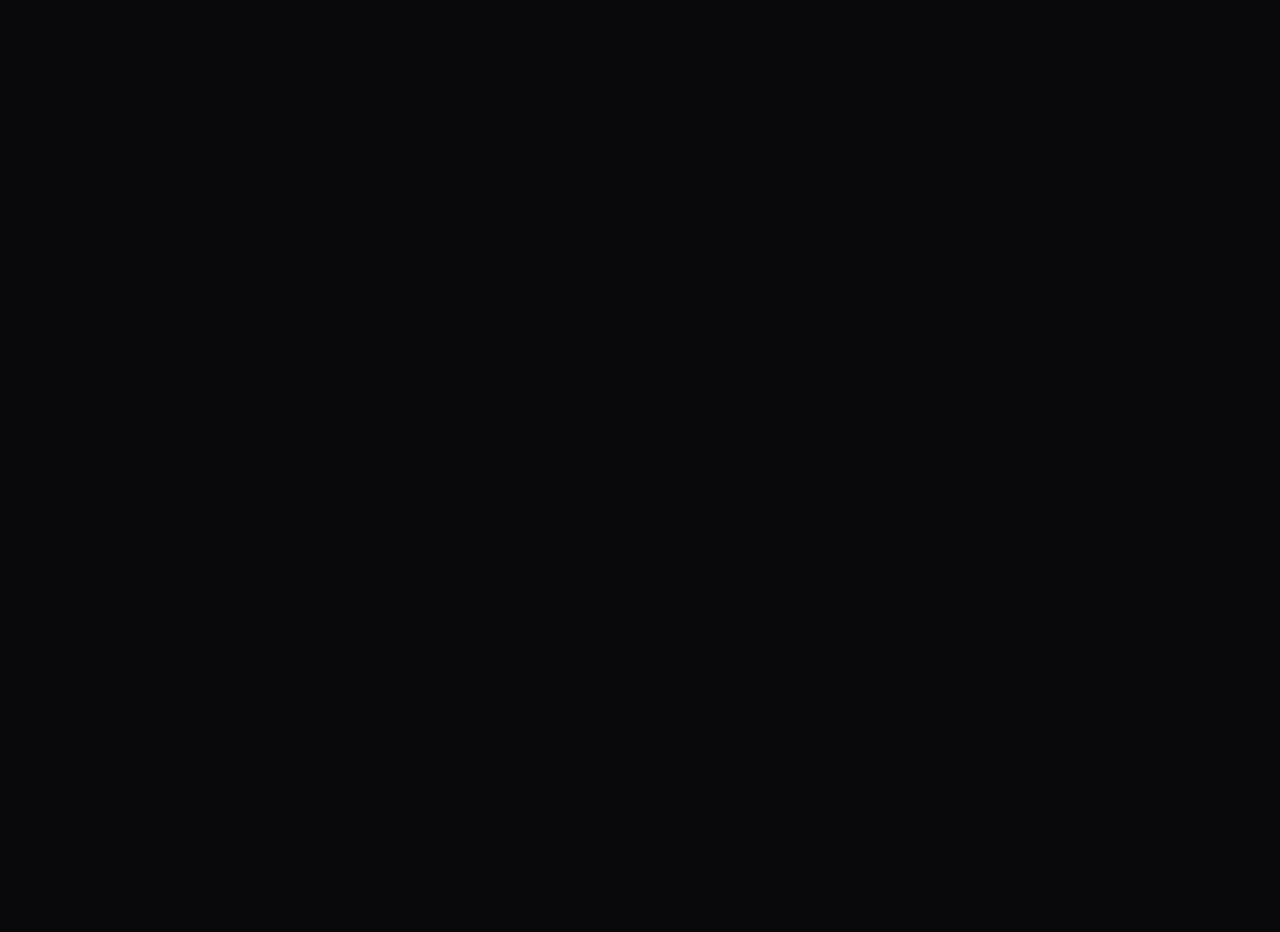
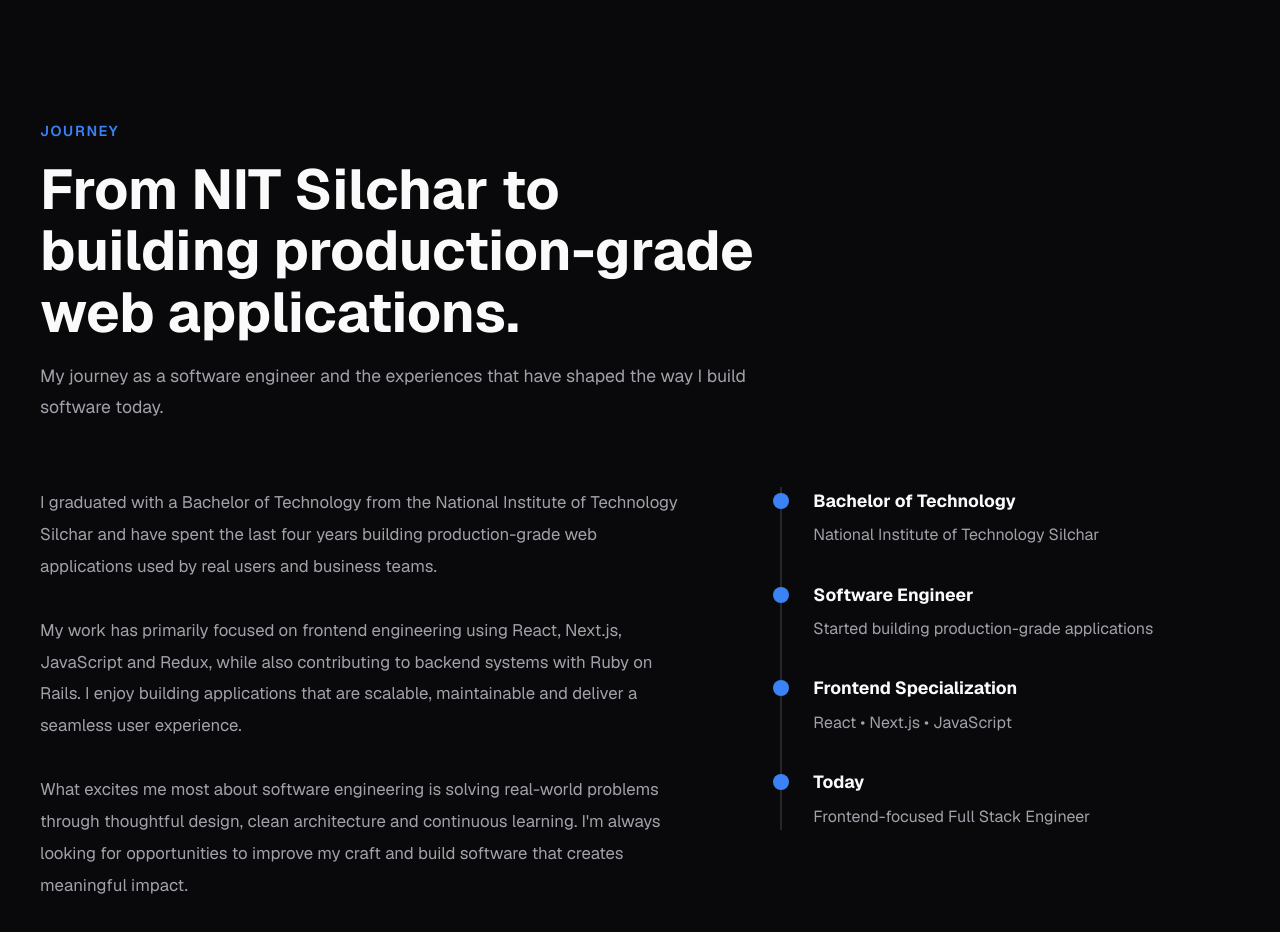
Before and after one commit to derek2706/sahil-portfolio, a Next.js app: page / in a window 1280 px wide. Shown: the part 820-1752 px from the top of the page. Before the commit the page ends 820 px from the top, so only its background shows below. Built offline with nearby package versions, Linux system fonts and the light colour scheme.

Commit message:
added About

```diff
--- a/app/page.js
+++ b/app/page.js
@@ -1,5 +1,6 @@
 import Navbar from "@/components/layout/navbar";
 import Hero from "@/components/sections/hero";
+import Journey from "@/components/sections/journey";
 
 export default function Home() {
   return (
@@ -8,6 +9,7 @@ export default function Home() {
 
       <main>
         <Hero />
+        <Journey />
       </main>
     </>
   );
--- /dev/null
+++ b/components/sections/journey/index.js
@@ -0,0 +1,50 @@
+import Container from "@/components/ui/container";
+import Section from "@/components/ui/section";
+import SectionHeading from "@/components/ui/section_heading";
+import Timeline from "@/components/ui/timeline";
+
+import { CAREER_JOURNEY } from "@/constants/journey";
+
+import styles from "./styles.module.css";
+
+export default function Journey() {
+  return (
+    <Section id="about">
+      <Container>
+        <SectionHeading
+          overline="Journey"
+          title="From NIT Silchar to building production-grade web applications."
+          description="My journey as a software engineer and the experiences that have shaped the way I build software today."
+        />
+
+        <div className={styles.about}>
+          <div className={styles.about_content}>
+            <p>
+              I graduated with a Bachelor of Technology from the National
+              Institute of Technology Silchar and have spent the last four years
+              building production-grade web applications used by real users and
+              business teams.
+            </p>
+
+            <p>
+              My work has primarily focused on frontend engineering using React,
+              Next.js, JavaScript and Redux, while also contributing to backend
+              systems with Ruby on Rails. I enjoy building applications that are
+              scalable, maintainable and deliver a seamless user experience.
+            </p>
+
+            <p>
+              What excites me most about software engineering is solving
+              real-world problems through thoughtful design, clean architecture
+              and continuous learning. I'm always looking for opportunities to
+              improve my craft and build software that creates meaningful
+              impact.
+            </p>
+          </div>
+
+          <Timeline items={CAREER_JOURNEY} />
+        </div>
+      </Container>
+    </Section>
+  );
+}
--- /dev/null
+++ b/components/sections/journey/styles.module.css
@@ -0,0 +1,34 @@
+.about {
+  display: grid;
+  grid-template-columns: 1.4fr 1fr;
+  gap: 5rem;
+  align-items: start;
+}
+
+.about_content {
+  display: flex;
+  flex-direction: column;
+  gap: 2rem;
+}
+
+.about_content p {
+  color: var(--secondary-text-color);
+
+  font-size: 1.05rem;
+
+  line-height: 1.9;
+}
+
+@media (max-width: 992px) {
+  .about {
+    grid-template-columns: 1fr;
+    gap: 4rem;
+  }
+}
+
+@media (max-width: 768px) {
+  .about_content p {
+    font-size: 1rem;
+    line-height: 1.8;
+  }
+}
--- /dev/null
+++ b/components/ui/timeline/index.js
@@ -0,0 +1,18 @@
+import styles from "./styles.module.css";
+
+export default function Timeline({ items = [] }) {
+  return (
+    <div className={styles.timeline}>
+      {items.map((item) => (
+        <div key={item.title} className={styles.timeline_item}>
+          <div className={styles.timeline_marker} />
+
+          <div className={styles.timeline_content}>
+            <h3>{item.title}</h3>
+            <p>{item.subtitle}</p>
+          </div>
+        </div>
+      ))}
+    </div>
+  );
+}
--- /dev/null
+++ b/components/ui/timeline/styles.module.css
@@ -0,0 +1,53 @@
+.timeline {
+  position: relative;
+
+  display: flex;
+  flex-direction: column;
+  gap: 2rem;
+}
+
+.timeline::before {
+  content: "";
+
+  position: absolute;
+
+  left: 7px;
+  top: 0;
+  bottom: 0;
+
+  width: 2px;
+
+  background: var(--border-color);
+}
+
+.timeline_item {
+  display: flex;
+  gap: 1.5rem;
+
+  position: relative;
+}
+
+.timeline_marker {
+  width: 16px;
+  height: 16px;
+
+  flex-shrink: 0;
+
+  border-radius: 50%;
+
+  background: var(--accent-color);
+
+  margin-top: 6px;
+}
+
+.timeline_content h3 {
+  margin-bottom: 0.4rem;
+
+  font-size: 1.1rem;
+}
+
+.timeline_content p {
+  color: var(--secondary-text-color);
+
+  line-height: 1.7;
+}
--- /dev/null
+++ b/constants/journey.js
@@ -0,0 +1,26 @@
+export const CAREER_JOURNEY = [
+  {
+    title: "Bachelor of Technology",
+    subtitle: "National Institute of Technology Silchar",
+    description:
+      "Built a strong foundation in computer science and software engineering.",
+  },
+  {
+    title: "Software Engineer",
+    subtitle: "Started building production-grade applications",
+    description:
+      "Worked on real-world products and collaborated with cross-functional teams.",
+  },
+  {
+    title: "Frontend Specialization",
+    subtitle: "React • Next.js • JavaScript",
+    description:
+      "Focused on building scalable, performant and maintainable frontend applications.",
+  },
+  {
+    title: "Today",
+    subtitle: "Frontend-focused Full Stack Engineer",
+    description:
+      "Continuing to build scalable web applications while expanding my backend expertise.",
+  },
+];
```
Also changed, not shown: components/sections/about/index.js (deleted, +0 -53 lines), components/sections/about/styles.module.css (deleted, +0 -56 lines).
